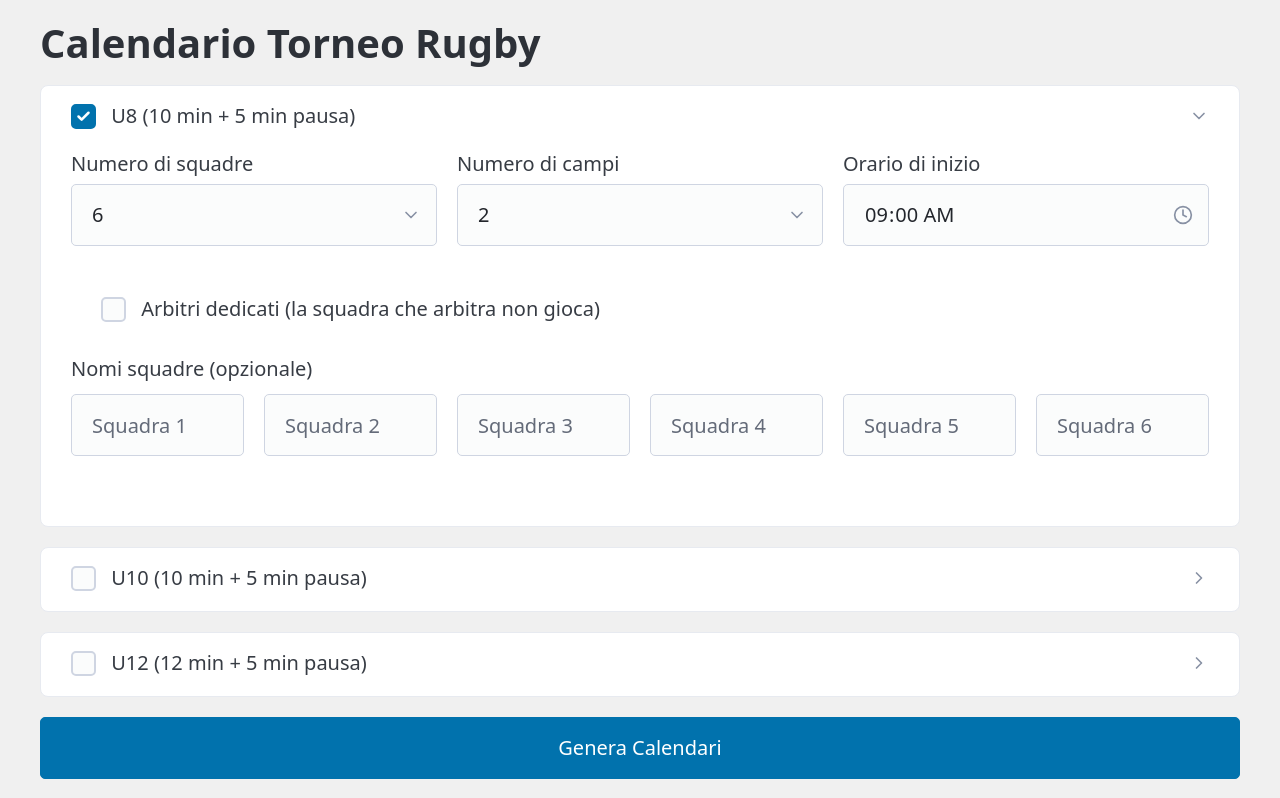
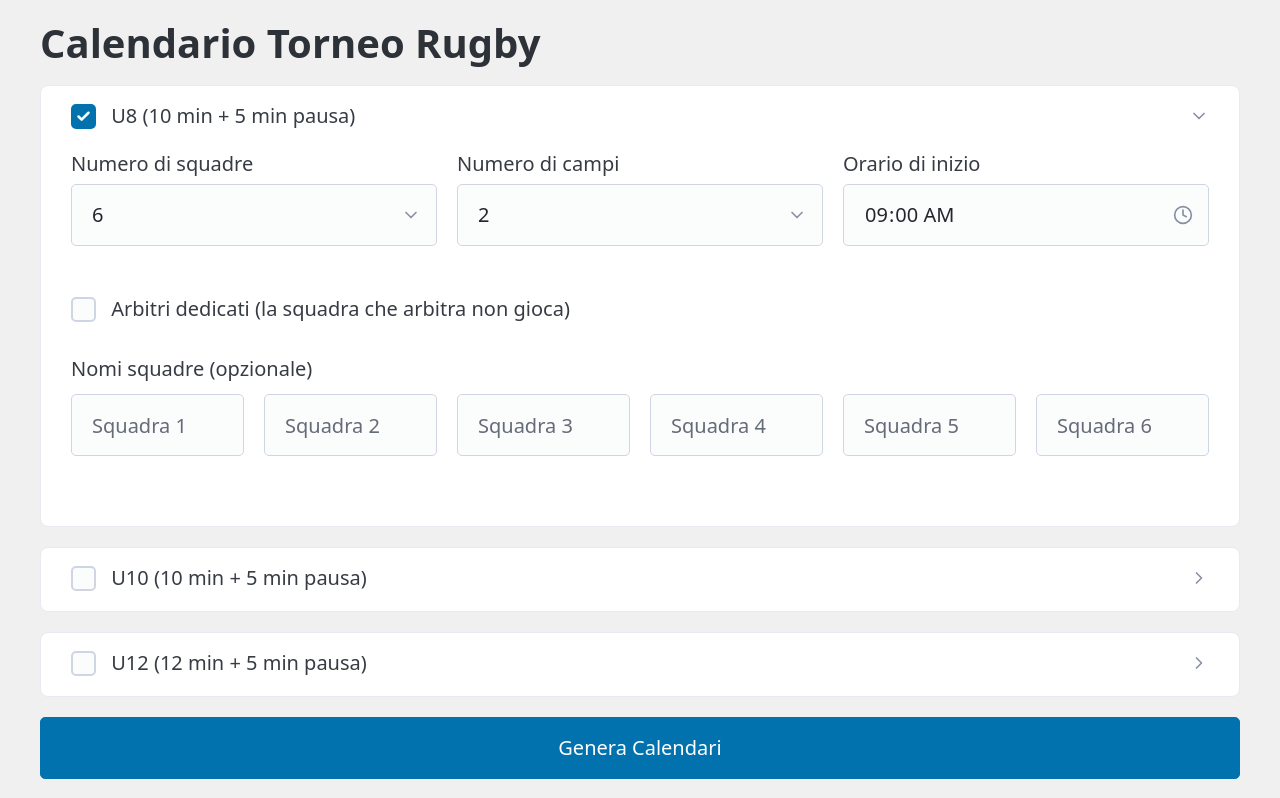
Before and after one commit to bchirico/minirugby-scheduler, a Flask app: page / in a window 1280 px wide. Shown: the top 798 px of the page. Run offline with Flask 3, Linux system fonts and the light colour scheme; some libraries are stand-ins or nearby versions.

Commit message:
chore: remove padding

```diff
--- a/static/style.css
+++ b/static/style.css
@@ -25,7 +25,7 @@ details > fieldset {
 }
 
 details > label {
-    padding-left: 1.5rem;
+    /* padding-left: 1.5rem; */
     margin-top: -0.5rem;
 }
 
```
